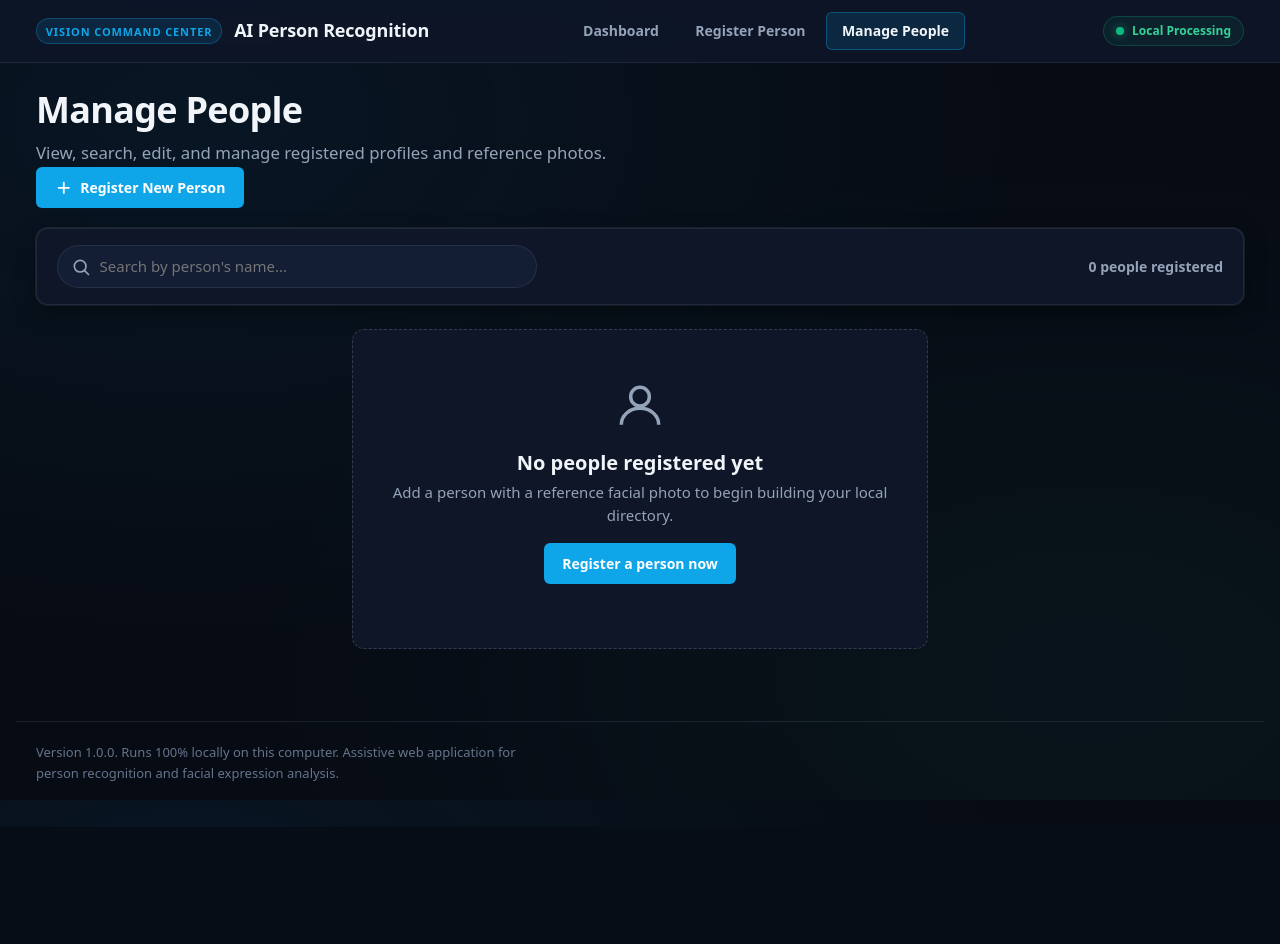
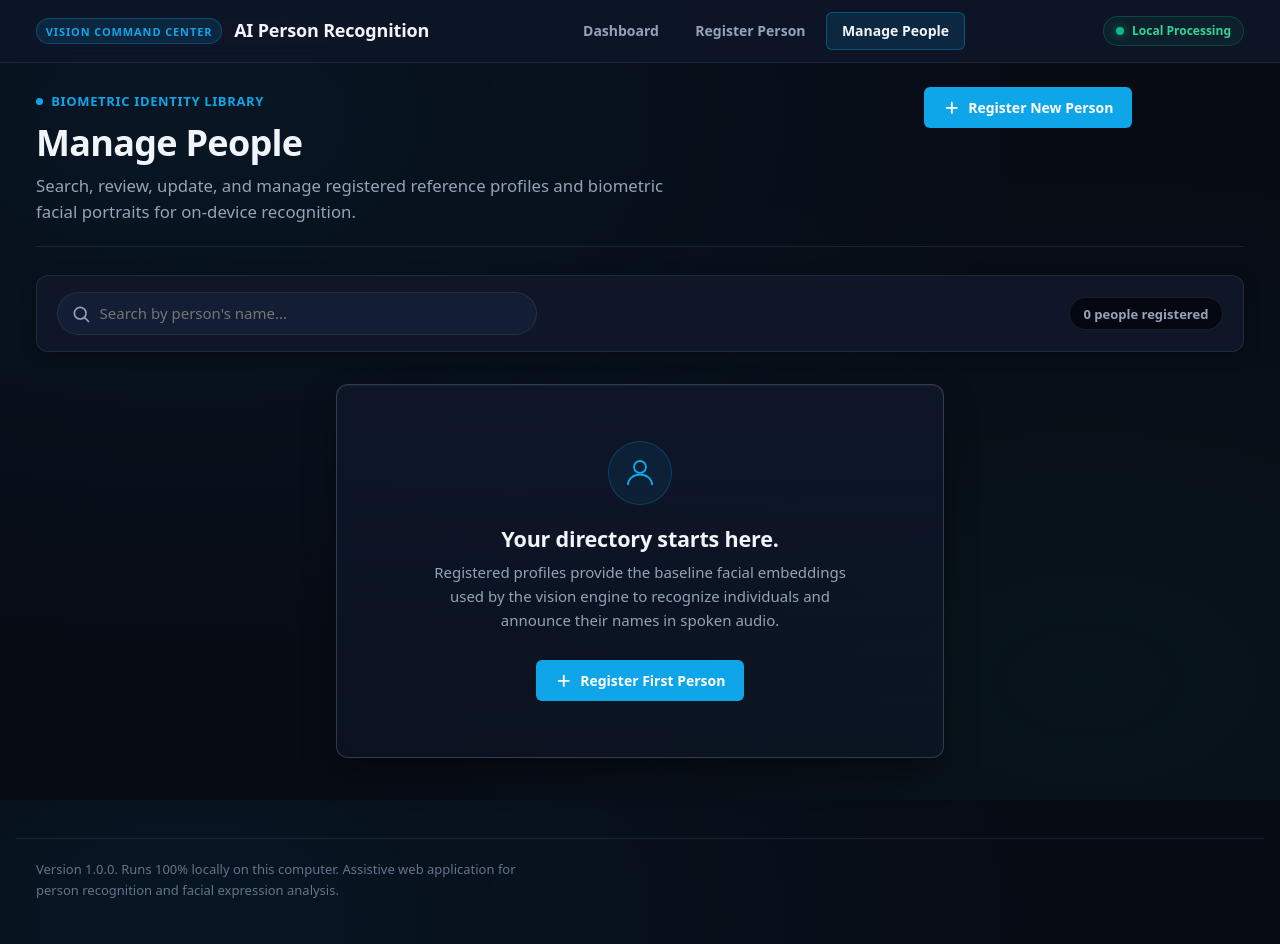
Before and after one commit to vachan18/ai-person-recognition, a Flask app: page /manage in a window 1280 px wide. Before the commit the page ends 781 px from the top, so only its background shows below. Run offline with Flask 3, Linux system fonts and the light colour scheme; data that the repository does not hold is empty; some libraries are stand-ins or nearby versions.

Commit message:
feat(ui): redesign Manage People page using Identity Library concept

```diff
--- a/app/static/css/styles.css
+++ b/app/static/css/styles.css
@@ -1302,44 +1302,118 @@ main:focus {
   font-size: 0.875rem;
 }
 
-/* State Cards */
+/* State Cards & Identity States */
 .state-card {
   text-align: center;
   padding: 3rem 1.5rem;
   background: var(--surface);
-  border: 1px dashed var(--line-strong);
+  border: 1px solid var(--line);
   border-radius: var(--radius);
   max-width: 36rem;
   margin: 1.5rem auto;
 }
 
+.state-loading-spinner {
+  width: 2.5rem;
+  height: 2.5rem;
+  margin: 0 auto 1.25rem;
+  border: 3px solid var(--line);
+  border-top-color: var(--primary);
+  border-radius: 50%;
+  animation: spin 0.8s linear infinite;
+}
+
+@keyframes spin {
+  to { transform: rotate(360deg); }
+}
+
+.state-icon-wrap {
+  width: 4rem;
+  height: 4rem;
+  margin: 0 auto 1.25rem;
+  border-radius: 50%;
+  background: rgba(14, 165, 233, 0.08);
+  border: 1px solid rgba(14, 165, 233, 0.25);
+  display: flex;
+  align-items: center;
+  justify-content: center;
+  color: var(--primary);
+}
+
 .state-icon {
-  width: 3.5rem !important;
-  height: 3.5rem !important;
-  max-width: 3.5rem !important;
-  max-height: 3.5rem !important;
-  color: var(--muted);
-  margin: 0 auto 1rem auto;
+  width: 2.25rem !important;
+  height: 2.25rem !important;
+  max-width: 2.25rem !important;
+  max-height: 2.25rem !important;
+  color: var(--primary);
+  margin: 0 !important;
   display: block;
 }
 
 .state-card h3 {
   font-size: 1.25rem;
-  margin-bottom: 0.35rem;
+  font-weight: 700;
+  margin-bottom: 0.5rem;
+  color: var(--ink);
 }
 
 .state-card p {
-  margin: 0 auto 1rem auto;
+  margin: 0 auto 1.25rem;
   color: var(--muted);
   font-size: 0.9375rem;
-}
-
-/* Directory Grid & Cards */
+  line-height: 1.6;
+}
+
+/* Identity Library Empty State */
+.identity-empty-state {
+  background: linear-gradient(180deg, var(--surface) 0%, rgba(14, 22, 40, 0.6) 100%);
+  border: 1px solid var(--line-strong);
+  box-shadow: 0 16px 36px -8px rgba(0, 0, 0, 0.5), inset 0 1px 0 rgba(255, 255, 255, 0.05);
+  border-radius: var(--radius);
+  padding: 3.5rem 2rem;
+  max-width: 38rem;
+  margin: 2rem auto;
+}
+
+.identity-empty-state h3 {
+  font-size: 1.35rem;
+  letter-spacing: -0.01em;
+}
+
+.identity-empty-state p {
+  max-width: 28rem;
+  margin: 0 auto 1.75rem;
+}
+
+.empty-state__action {
+  margin-top: 0.5rem;
+}
+
+/* Controls Bar Overrides */
+.library-controls {
+  background: var(--surface);
+  border: 1px solid var(--line);
+  box-shadow: 0 4px 16px rgba(0, 0, 0, 0.25);
+}
+
+.library-count {
+  font-size: 0.8125rem;
+  font-weight: 600;
+  color: var(--muted);
+  background: var(--stage);
+  padding: 0.35rem 0.85rem;
+  border-radius: var(--radius-full);
+  border: 1px solid var(--line);
+  white-space: nowrap;
+}
+
+/* Directory Grid & Identity Cards */
 .people-grid,
 .person-grid {
   display: grid;
-  grid-template-columns: repeat(auto-fill, minmax(18rem, 1fr));
-  gap: 1.25rem;
+  grid-template-columns: repeat(auto-fill, minmax(18.5rem, 1fr));
+  gap: 1.5rem;
+  margin-top: 1.5rem;
 }
 
 .person-card {
--- a/app/static/js/manage.js
+++ b/app/static/js/manage.js
@@ -206,6 +206,24 @@
     });
   }
 
+  function createAvatarFallback(name) {
+    const fallback = document.createElement('div');
+    fallback.className = 'person-card__fallback';
+    fallback.setAttribute('aria-label', `Portrait photo unavailable for ${name}`);
+
+    const initial = (name || '?').trim().charAt(0).toUpperCase();
+    fallback.innerHTML = `
+      <div class="fallback-avatar-wrapper">
+        <svg class="fallback-avatar-icon" viewBox="0 0 24 24" aria-hidden="true" focusable="false">
+          <circle cx="12" cy="8" r="4" fill="none" stroke="currentColor" stroke-width="1.8"/>
+          <path d="M4 20c0-4.4 3.6-8 8-8s8 3.6 8 8" fill="none" stroke="currentColor" stroke-width="1.8"/>
+        </svg>
+        <span class="fallback-avatar-initial">${initial}</span>
+      </div>
+    `;
+    return fallback;
+  }
+
   function createPersonCard(person) {
     const card = document.createElement('article');
     card.className = 'card person-card';
@@ -215,38 +233,68 @@
     const media = document.createElement('div');
     media.className = 'person-card__media';
 
+    if (person.has_image && person.image_url) {
       const img = document.createElement('img');
       img.id = `person-img-${person.id}`;
       img.className = 'person-card__img';
-    img.src = `${person.image_url}?t=${encodeURIComponent(person.updated_at)}`;
+      img.src = `${person.image_url}?t=${encodeURIComponent(person.updated_at || Date.now())}`;
       img.alt = `Facial portrait of ${person.name}`;
       img.loading = 'lazy';
       img.addEventListener('error', function () {
-      img.alt = 'Photo unavailable';
+        media.innerHTML = '';
+        media.appendChild(createAvatarFallback(person.name));
       });
       media.appendChild(img);
+    } else {
+      media.appendChild(createAvatarFallback(person.name));
+    }
 
     const body = document.createElement('div');
     body.className = 'person-card__body';
+
+    const header = document.createElement('div');
+    header.className = 'person-card__header';
 
     const title = document.createElement('h3');
     title.id = `person-name-${person.id}`;
     title.className = 'person-card__title';
     title.textContent = person.name;
+    header.appendChild(title);
+
+    if (person.has_embedding) {
+      const badge = document.createElement('span');
+      badge.className = 'person-card__badge';
+      badge.innerHTML = `<span class="status-dot status-dot--live" aria-hidden="true"></span>Active`;
+      header.appendChild(badge);
+    }
 
     const meta = document.createElement('div');
     meta.className = 'person-card__meta';
-    meta.innerHTML = `
-      <p><span>Registered:</span> ${formatDate(person.created_at)}</p>
-      <p><span>Updated:</span> ${formatDate(person.updated_at)}</p>
+
+    const regItem = document.createElement('div');
+    regItem.className = 'person-card__meta-item';
+    regItem.innerHTML = `
+      <span class="person-card__meta-label">Enrolled:</span>
+      <span class="person-card__meta-value">${formatDate(person.created_at)}</span>
     `;
+    meta.appendChild(regItem);
+
+    if (person.updated_at && person.updated_at !== person.created_at) {
+      const upItem = document.createElement('div');
+      upItem.className = 'person-card__meta-item';
+      upItem.innerHTML = `
+        <span class="person-card__meta-label">Updated:</span>
+        <span class="person-card__meta-value">${formatDate(person.updated_at)}</span>
+      `;
+      meta.appendChild(upItem);
+    }
 
     const actions = document.createElement('div');
     actions.className = 'person-card__actions';
 
     const editBtn = document.createElement('button');
     editBtn.type = 'button';
-    editBtn.className = 'btn btn--small';
+    editBtn.className = 'btn btn--small btn--ghost';
     editBtn.textContent = 'Edit Name';
     editBtn.setAttribute('aria-label', `Edit name for ${person.name}`);
     editBtn.addEventListener('click', function () {
@@ -257,12 +305,12 @@
 
     const photoBtn = document.createElement('button');
     photoBtn.type = 'button';
-    photoBtn.className = 'btn btn--small';
+    photoBtn.className = 'btn btn--small btn--ghost';
     photoBtn.textContent = 'Change Photo';
     photoBtn.setAttribute('aria-label', `Change reference photo for ${person.name}`);
     photoBtn.addEventListener('click', function () {
       replacePersonId.value = person.id;
-      replacePersonNameDisplay.textContent = `For: ${person.name}`;
+      replacePersonNameDisplay.textContent = `Target profile: ${person.name}`;
       resetReplaceFileInput();
       openModal(replaceModal, replaceFileInput);
     });
@@ -282,7 +330,7 @@
     actions.appendChild(photoBtn);
     actions.appendChild(delBtn);
 
-    body.appendChild(title);
+    body.appendChild(header);
     body.appendChild(meta);
     body.appendChild(actions);
 
@@ -298,6 +346,14 @@
     searchDebounceTimer = setTimeout(function () {
       loadPeople(q);
     }, 250);
+  });
+
+  searchInput.addEventListener('keydown', function (e) {
+    if (e.key === 'Enter') {
+      e.preventDefault();
+      clearTimeout(searchDebounceTimer);
+      loadPeople(searchInput.value.trim());
+    }
   });
 
   clearSearchBtn.addEventListener('click', function () {
@@ -321,10 +377,14 @@
     const name = editPersonName.value.trim();
 
     if (!name) {
-      alert('Please enter a valid name.');
+      showError('Please enter a valid person name.');
       editPersonName.focus();
       return;
     }
+
+    const saveNameBtn = document.getElementById('save-name-btn');
+    saveNameBtn.disabled = true;
+    saveNameBtn.textContent = 'Saving...';
 
     try {
       const resp = await fetch(`/api/persons/${id}`, {
@@ -336,13 +396,17 @@
 
       if (resp.status === 200 && data.status === 'ok') {
         closeModal();
-        showSuccess(`Updated name to "${data.person.name}".`);
+        showSuccess(`Updated profile name to "${data.person.name}".`);
         loadPeople(searchInput.value.trim());
       } else {
-        alert(data.error && data.error.message ? data.error.message : 'Failed to update name.');
+        const msg = data.error && data.error.message ? data.error.message : 'Failed to update name.';
+        showError(msg);
       }
     } catch {
-      alert('Network error. Could not update name.');
+      showError('Network error. Could not update name.');
+    } finally {
+      saveNameBtn.disabled = false;
+      saveNameBtn.textContent = 'Save Changes';
     }
   });
 
@@ -367,7 +431,7 @@
     }
 
     if (file.size > 5 * 1024 * 1024) {
-      alert('File size exceeds the 5 MB limit.');
+      showError('File size exceeds the 5 MB limit.');
       resetReplaceFileInput();
       return;
     }
@@ -387,7 +451,7 @@
     const file = replaceFileInput.files && replaceFileInput.files[0];
 
     if (!file) {
-      alert('Please choose an image file first.');
+      showError('Please choose an image file first.');
       replaceFileInput.focus();
       return;
     }
@@ -395,7 +459,7 @@
     const formData = new FormData();
     formData.append('image', file);
 
-    const submitBtn = replaceForm.querySelector('button[type="submit"]');
+    const submitBtn = document.getElementById('save-photo-btn');
     submitBtn.disabled = true;
     submitBtn.textContent = 'Uploading...';
 
@@ -408,13 +472,14 @@
 
       if (resp.status === 200 && data.status === 'ok') {
         closeModal();
-        showSuccess(`Facial photo for "${data.person.name}" was replaced successfully.`);
+        showSuccess(`Facial photo for "${data.person.name}" was updated successfully.`);
         loadPeople(searchInput.value.trim());
       } else {
-        alert(data.error && data.error.message ? data.error.message : 'Photo upload failed.');
+        const msg = data.error && data.error.message ? data.error.message : 'Photo upload failed.';
+        showError(msg);
       }
     } catch {
-      alert('Network error. Could not replace photo.');
+      showError('Network error. Could not replace photo.');
     } finally {
       submitBtn.disabled = false;
       submitBtn.textContent = 'Update Photo';
@@ -436,13 +501,14 @@
 
       if (resp.status === 200 && data.status === 'ok') {
         closeModal();
-        showSuccess('Person profile and associated reference photos deleted.');
+        showSuccess('Person profile, biometric embeddings, and reference photos deleted.');
         loadPeople(searchInput.value.trim());
       } else {
-        alert(data.error && data.error.message ? data.error.message : 'Deletion failed.');
+        const msg = data.error && data.error.message ? data.error.message : 'Deletion failed.';
+        showError(msg);
       }
     } catch {
-      alert('Network error. Could not delete person.');
+      showError('Network error. Could not delete person.');
     } finally {
       confirmDeleteBtn.disabled = false;
       confirmDeleteBtn.textContent = 'Delete Permanently';
--- a/app/templates/manage.html
+++ b/app/templates/manage.html
@@ -1,14 +1,21 @@
 {% extends "base.html" %}
-{% block title %}Manage People{% endblock %}
+{% block title %}Manage People &bull; Identity Library{% endblock %}
 
 {% block content %}
-<div class="page">
-  <header class="page-header page-header--split">
-    <div>
-      <h1>Manage People</h1>
-      <p class="lead">View, search, edit, and manage registered profiles and reference photos.</p>
+<div class="page identity-library">
+  <!-- Command Header & Action -->
+  <header class="command-header">
+    <div class="command-header__intro">
+      <div class="command-tag">
+        <span class="command-tag__dot" aria-hidden="true"></span>
+        <span>Biometric Identity Library</span>
+      </div>
+      <h1 id="page-title">Manage People</h1>
+      <p class="lead">
+        Search, review, update, and manage registered reference profiles and biometric facial portraits for on-device recognition.
+      </p>
     </div>
-    <div>
+    <div class="command-header__meta">
       <a href="{{ url_for('pages.register_person') }}" class="btn btn--primary">
         <svg class="btn-icon" viewBox="0 0 24 24" aria-hidden="true" focusable="false">
           <path d="M12 5v14M5 12h14" fill="none" stroke="currentColor" stroke-width="2.5" stroke-linecap="round"/>
@@ -31,7 +38,7 @@
   </div>
 
   <!-- Search & Filter Controls -->
-  <section class="card controls-bar" aria-labelledby="filter-heading">
+  <section class="card controls-bar library-controls" aria-labelledby="filter-heading">
     <h2 id="filter-heading" class="visually-hidden">Search and filter</h2>
     <div class="search-box">
       <label for="search-input" class="visually-hidden">Search registered people by name</label>
@@ -52,7 +59,7 @@
         </button>
       </div>
     </div>
-    <div class="count-display" id="people-count" role="status" aria-live="polite">
+    <div class="count-display library-count" id="people-count" role="status" aria-live="polite">
       Loading directory...
     </div>
   </section>
@@ -62,30 +69,44 @@
     <h2 id="directory-heading" class="visually-hidden">Registered People Directory</h2>
 
     <!-- Loading State -->
-    <div id="loading-state" class="state-card">
-      <p>Loading registered profiles...</p>
+    <div id="loading-state" class="state-card" role="status">
+      <div class="state-loading-spinner" aria-hidden="true"></div>
+      <p>Loading registered profiles from local database...</p>
     </div>
 
-    <!-- Empty State: No people in DB -->
-    <div id="empty-state" class="state-card" hidden>
-      <svg class="state-icon" viewBox="0 0 48 48" aria-hidden="true" focusable="false">
-        <circle cx="24" cy="16" r="8" fill="none" stroke="currentColor" stroke-width="3"/>
-        <path d="M8 40c0-8 7-14 16-14s16 6 16 14" fill="none" stroke="currentColor" stroke-width="3"/>
-      </svg>
-      <h3>No people registered yet</h3>
-      <p>Add a person with a reference facial photo to begin building your local directory.</p>
-      <p><a href="{{ url_for('pages.register_person') }}" class="btn btn--primary">Register a person now</a></p>
+    <!-- Refined Empty State (No people in DB) -->
+    <div id="empty-state" class="state-card identity-empty-state" hidden>
+      <div class="state-icon-wrap" aria-hidden="true">
+        <svg class="state-icon" viewBox="0 0 48 48" aria-hidden="true" focusable="false">
+          <circle cx="24" cy="16" r="8" fill="none" stroke="currentColor" stroke-width="2.5"/>
+          <path d="M8 40c0-8 7-14 16-14s16 6 16 14" fill="none" stroke="currentColor" stroke-width="2.5"/>
+        </svg>
+      </div>
+      <h3>Your directory starts here.</h3>
+      <p>
+        Registered profiles provide the baseline facial embeddings used by the vision engine to recognize individuals and announce their names in spoken audio.
+      </p>
+      <div class="empty-state__action">
+        <a href="{{ url_for('pages.register_person') }}" class="btn btn--primary">
+          <svg class="btn-icon" viewBox="0 0 24 24" aria-hidden="true" focusable="false">
+            <path d="M12 5v14M5 12h14" fill="none" stroke="currentColor" stroke-width="2.5" stroke-linecap="round"/>
+          </svg>
+          Register First Person
+        </a>
+      </div>
     </div>
 
-    <!-- Empty State: No search results -->
+    <!-- No Search Results State -->
     <div id="no-results-state" class="state-card" hidden>
-      <svg class="state-icon" viewBox="0 0 48 48" aria-hidden="true" focusable="false">
-        <circle cx="20" cy="20" r="14" fill="none" stroke="currentColor" stroke-width="3"/>
-        <path d="M30 30l12 12" stroke="currentColor" stroke-width="3" stroke-linecap="round"/>
-      </svg>
+      <div class="state-icon-wrap" aria-hidden="true">
+        <svg class="state-icon" viewBox="0 0 48 48" aria-hidden="true" focusable="false">
+          <circle cx="20" cy="20" r="14" fill="none" stroke="currentColor" stroke-width="2.5"/>
+          <path d="M30 30l12 12" stroke="currentColor" stroke-width="2.5" stroke-linecap="round"/>
+        </svg>
+      </div>
       <h3>No matches found</h3>
-      <p id="no-results-text">No people match your search query.</p>
-      <button type="button" id="reset-search-btn" class="btn">Clear search</button>
+      <p id="no-results-text">No registered people match your search query.</p>
+      <button type="button" id="reset-search-btn" class="btn btn--ghost">Clear search</button>
     </div>
 
     <!-- Directory Cards Grid -->
@@ -116,9 +137,10 @@
           maxlength="100"
           autocomplete="off"
         />
+        <p class="form-hint">Used for spoken audio announcements during live face recognition.</p>
       </div>
       <div class="modal-actions">
-        <button type="button" class="btn" data-close-modal>Cancel</button>
+        <button type="button" class="btn btn--ghost" data-close-modal>Cancel</button>
         <button type="submit" id="save-name-btn" class="btn btn--primary">Save Changes</button>
       </div>
     </form>
@@ -140,7 +162,7 @@
         <label for="replace-image-file" class="form-label">
           Select New Facial Photo <span class="required" aria-hidden="true">*</span>
         </label>
-        <p class="form-hint">Supported formats: JPEG, PNG, WEBP. Maximum: 5 MB.</p>
+        <p class="form-hint">Supported formats: JPEG, PNG, WEBP. Maximum: 5 MB. Exactly one face must be visible.</p>
 
         <div class="upload-area">
           <input
@@ -150,7 +172,7 @@
             accept="image/jpeg,image/png,image/webp"
             required
           />
-          <label for="replace-image-file" class="upload-trigger-btn btn">
+          <label for="replace-image-file" class="upload-trigger-btn btn btn--primary">
             Choose replacement file
           </label>
           <span id="replace-filename" class="file-name-display">No file selected</span>
@@ -167,7 +189,7 @@
       </div>
 
       <div class="modal-actions">
-        <button type="button" class="btn" data-close-modal>Cancel</button>
+        <button type="button" class="btn btn--ghost" data-close-modal>Cancel</button>
         <button type="submit" id="save-photo-btn" class="btn btn--primary">Update Photo</button>
       </div>
     </form>
@@ -184,11 +206,11 @@
     <div class="modal-body">
       <p>Are you sure you want to delete <strong id="delete-person-name"></strong>?</p>
       <p class="danger-warning">
-        This will permanently delete this person's profile and delete all associated facial reference photos from this computer. This action cannot be undone.
+        This will permanently delete this person's profile, facial embeddings, and reference photos from this computer. This action cannot be undone.
       </p>
     </div>
     <div class="modal-actions">
-      <button type="button" class="btn" data-close-modal>Cancel</button>
+      <button type="button" class="btn btn--ghost" data-close-modal>Cancel</button>
       <button type="button" id="confirm-delete-btn" class="btn btn--danger">Delete Permanently</button>
     </div>
   </div>
```
Also changed, not shown: other parts of app/static/css/styles.css (+125 -22 lines), tests/test_identity_library.py (added, +269 -0 lines). Lines whose indentation alone changed are shown as unchanged.
